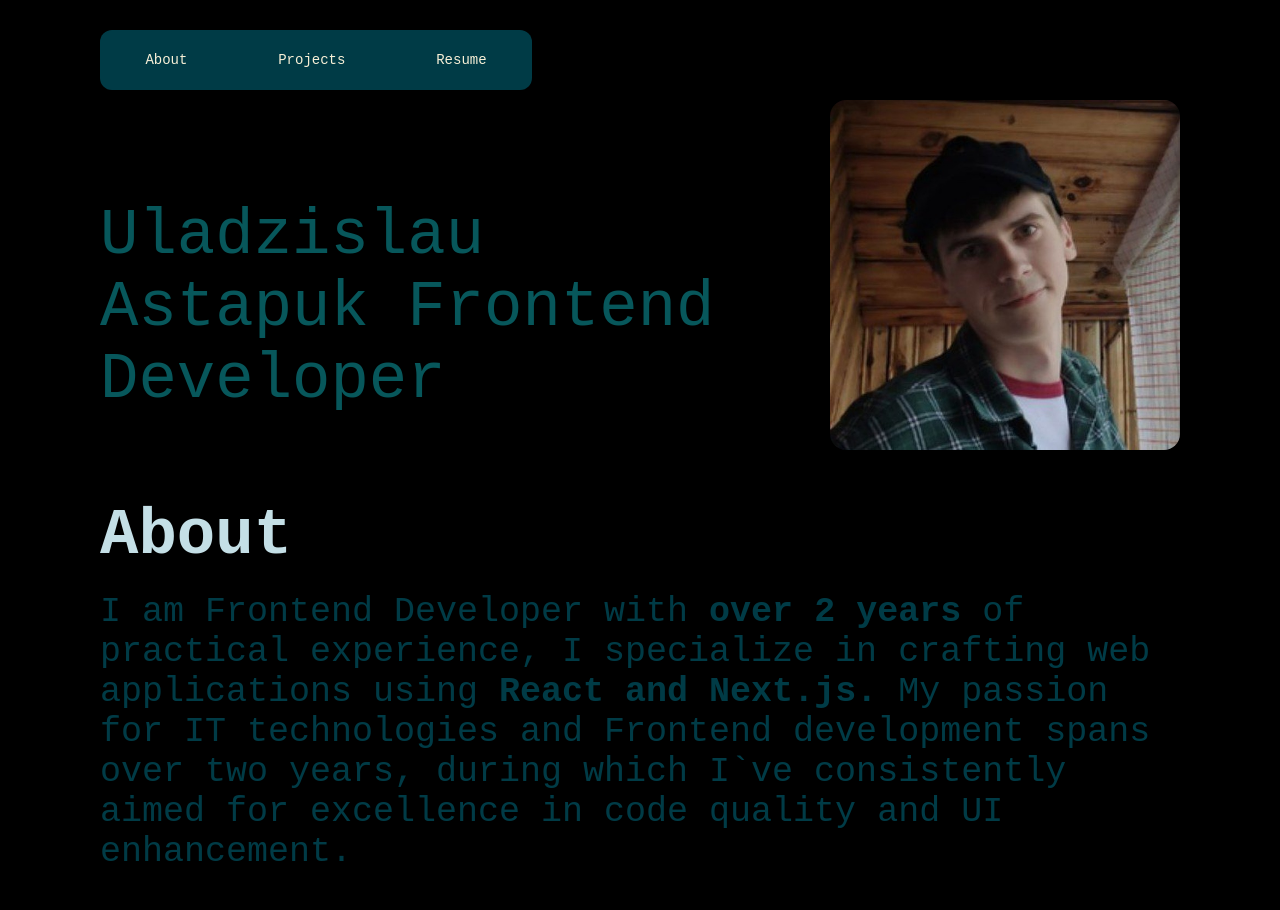
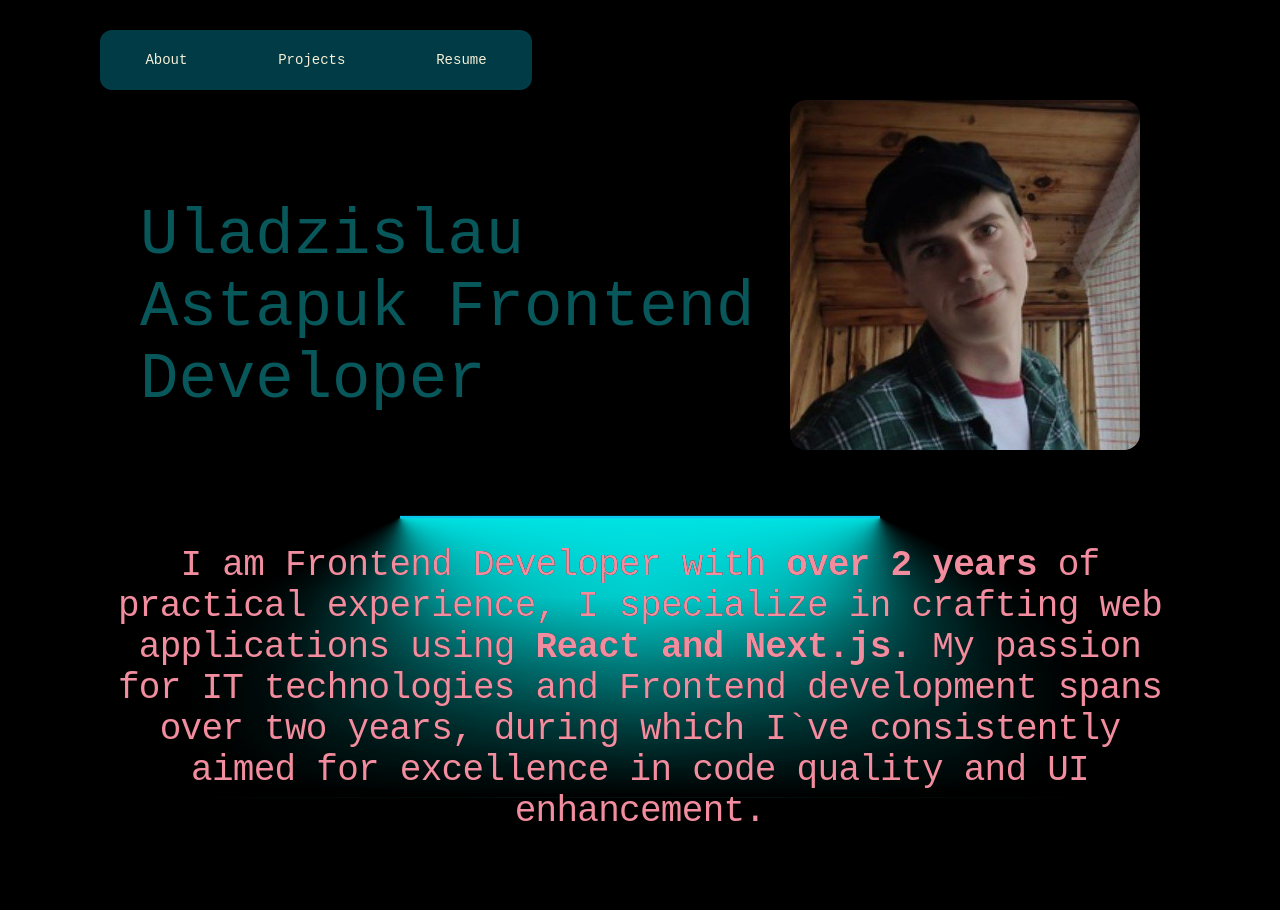
Before and after one commit to Sp0ngbik/partfolio, a Next.js app: page / in a window 1280 px wide. Shown: the top 910 px of the page. Built offline with nearby package versions, Linux system fonts and the light colour scheme.

Commit message:
working lamp

```diff
--- a/src/app/page.module.scss
+++ b/src/app/page.module.scss
@@ -1,3 +1,8 @@
+.mainBlock {
+  place-items: center;
+  width: 100%;
+}
+
 .infoBlock {
   display: flex;
   flex-direction: row;
--- a/src/app/page.tsx
+++ b/src/app/page.tsx
@@ -4,6 +4,7 @@ import React, { RefObject, useEffect, useRef } from 'react'
 import { gsap, TextPlugin } from 'gsap/all'
 import TechSkills from '@/components/TechSkills/TechSkills'
 import { ProfileCard } from '@/components/ProfileCard/ProfileCard'
+import { LampDemo } from '@/components/Lamp/LampContainer'
 
 export default function Home() {
   const textProduce: RefObject<HTMLDivElement> = useRef(null)
@@ -20,23 +21,25 @@ export default function Home() {
   })
 
   return (
-        <main>
+    <main className={s.mainBlock}>
       <div className={s.infoBlock} ref={containerRef}>
         <div ref={textProduce}></div>
         <div>
-                    <ProfileCard/>
+          <ProfileCard />
         </div>
       </div>
       <div className={s.about}>
-                    <h2>About</h2>
+        <LampDemo>
+          {/*<h2>About</h2>*/}
           <div>
             I am Frontend Developer with <span>over 2 years </span> of practical experience, I
             specialize in crafting web applications using <span>React and Next.js.</span> My passion
             for IT technologies and Frontend development spans over two years, during which I`ve
             consistently aimed for excellence in code quality and UI enhancement.
           </div>
+        </LampDemo>
       </div>
-            <TechSkills/>
+      <TechSkills />
     </main>
   )
 }
--- /dev/null
+++ b/src/components/Lamp/Lamp.module.scss
@@ -0,0 +1,256 @@
+.superContainer {
+  //margin-top: 2rem;
+
+  //padding: 1rem 0;
+  width: 100%;
+
+  font-size: 2.25rem;
+  font-weight: 500;
+  color: var(--color-light-900);
+
+  //color: red;
+  text-align: center;
+  letter-spacing: -0.02em;
+
+  background-image: linear-gradient(to bottom right, black, black);
+  background-clip: text;
+}
+
+@media (width >= 768px) {
+  .yourClassName {
+    font-size: 5rem;
+  }
+}
+
+.container {
+  position: relative;
+  z-index: 0;
+
+  overflow: hidden;
+  display: flex;
+  flex-direction: column;
+  align-items: center;
+  justify-content: center;
+
+  width: 100%;
+  min-height: 80vh;
+  margin: 0 auto;
+
+  border-radius: 0.375rem;
+}
+
+.subContainer {
+  isolation: isolate;
+  position: relative;
+  z-index: 0;
+  transform: scaleY(1.25);
+
+  display: flex;
+  flex: 1;
+  align-items: center;
+  justify-content: center;
+
+  width: 100%;
+}
+
+.subDiv {
+  position: absolute;
+  z-index: 20;
+  bottom: 0;
+  left: 0;
+
+  width: 100%;
+  height: 10rem;
+
+  background-color: var(--color-light-300); /* Вам нужно задать эту переменную в вашем CSS */
+
+  mask-image: linear-gradient(to top, white, transparent);
+}
+
+.subDiv2 {
+  position: absolute;
+  z-index: 20;
+  bottom: 0;
+  left: 0;
+
+  width: 10rem;
+  height: 100%;
+
+  //background-color: var(
+  //  --color-light-300
+  //); /* Вы должны определить CSS переменную --color-slate-950 в вашем стилевом определении */
+
+  //mask-image: linear-gradient(to right, white, transparent);
+}
+
+.firstMotion {
+  position: absolute;
+  right: 50%;
+
+  overflow: visible;
+
+  width: 30rem;
+  height: 14rem;
+
+  //color: white;
+
+  background: conic-gradient(from 70deg at center top, cyan, transparent, transparent);
+}
+
+.firstDiv {
+  position: absolute;
+  z-index: 20;
+  bottom: 0;
+  left: 0;
+
+  width: 100%;
+  height: 10rem;
+
+  background-color: black; /* Ensure to define the CSS variable --color-slate-950 in your style definition */
+
+  mask-image: linear-gradient(to top, black, transparent);
+}
+
+.secondDiv {
+  position: absolute;
+  z-index: 20;
+  bottom: 0;
+  left: 0;
+
+  width: 10rem;
+  height: 100%;
+
+  background-color: black;
+
+  mask-image: linear-gradient(to right, black, transparent);
+}
+
+.secondMotion {
+  position: absolute;
+  left: 50%;
+
+  width: 30rem;
+  height: 14rem;
+
+  color: white;
+
+  background: conic-gradient(from 290deg at center top, transparent, transparent, cyan);
+}
+
+.thirdDiv {
+  position: absolute;
+  z-index: 20;
+  right: 0;
+  bottom: 0;
+
+  width: 10rem;
+  height: 100%;
+
+  background-color: black; /* Make sure to define the CSS variable --color-slate-950 in your style definition */
+
+  mask-image: linear-gradient(to left, black, transparent);
+}
+
+.frthDiv {
+  position: absolute;
+  z-index: 20;
+  right: 0;
+  bottom: 0;
+
+  width: 100%;
+  height: 10rem;
+
+  background-color: black; /* Make sure to define the CSS variable --color-slate-950 in your style definition */
+
+  mask-image: linear-gradient(to top, black, transparent);
+}
+
+.fifthDiv {
+  position: absolute;
+  top: 50%;
+  transform: translateY(3rem) scaleX(1.5); /* 3rem corresponds to Tailwind's translate-y-12 and scaleX(1.5) to scale-x-150 */
+
+  width: 100%;
+  height: 12rem; /* Tailwind's h-48 */
+
+  background-color: transparent; /* This is a slate shade; replace with the equivalent of your `slate-950` color */
+  filter: blur(32px); /* This is a rough equivalent to Tailwind's blur-2xl */
+}
+
+.sixDiv {
+  position: absolute;
+  z-index: 50;
+  top: 50%;
+
+  width: 100%;
+  height: 12rem; /* Equivalent to Tailwind's h-48 */
+
+  opacity: 0.1; /* Tailwind's opacity-10 */
+  background-color: transparent;
+  backdrop-filter: blur(12px); /* backdrop-blur-md in Tailwind */
+}
+
+.sevenDiv {
+  position: absolute;
+
+  //z-index: 50;
+
+  //transform: translateY(-50%); /* Moves the element up by half its height */
+
+  width: 28rem; /* The custom width you've set */
+  height: 9rem; /* Equivalent to h-36 in Tailwind */
+  opacity: 0.5; /* Matches opacity-50 in Tailwind */
+  //background-color: #22d3ee; /* This is the hex color code for cyan-500 in Tailwind */
+  //filter: blur(64px); /* This is an approximation for blur-3xl in Tailwind */
+  //border-radius: 999px; /* Creates a fully rounded element, equivalent to rounded-full in Tailwind */
+
+  /* Make sure the inset-auto effect is managed correctly, depending on context. */
+}
+
+.thirdMotion {
+  position: absolute;
+  z-index: 30;
+  transform: translateY(-6rem); /* The negative value corresponds to the -translate-y-[6rem] */
+
+  width: 16rem; /* Tailwind's w-64 */
+  height: 9rem; /* Tailwind's h-36 */
+
+  opacity: 0.5; /* This corresponds to Tailwind's opacity-50 */
+  //background-color: #0bc5ea; /* This hex code is for Tailwind's bg-cyan-400 color */
+  filter: blur(32px); /* This gives a large blur effect resembling Tailwind's blur-2xl */
+  border-radius: 9999px; /* This creates a fully rounded element as with Tailwind's rounded-full */
+}
+
+.fourthMotion {
+  position: absolute;
+  z-index: 50;
+  transform: translateY(-7rem); /* This moves the element up by 7rem */
+
+  width: 30rem; /* Custom width as specified */
+  //width: 130rem; /* Custom width as specified */
+  height: 0.125rem; /* Equivalent to h-0.5 in Tailwind */
+
+  background-color: #0bc5ea; /* Hex code for Tailwind's bg-cyan-400 */
+}
+
+.eightDiv {
+  position: absolute;
+  z-index: 40;
+  transform: translateY(-12.5rem);
+
+  width: 100%;
+  height: 11rem; /* Equivalent to h-44 in Tailwind */
+}
+
+.lastDiv {
+  position: relative;
+  z-index: 50;
+  transform: translateY(-18rem); /* Tailwind's -translate-y-80 converted to rem */
+
+  display: flex;
+  flex-direction: column;
+  align-items: center;
+
+  //padding-right: 1.25rem;
+  //padding-left: 1.25rem;
+}
--- /dev/null
+++ b/src/components/Lamp/LampContainer.tsx
@@ -0,0 +1,92 @@
+'use client'
+import React from 'react'
+import { motion } from 'framer-motion'
+import clsx from 'clsx'
+import s from './Lamp.module.scss'
+
+export function LampDemo({ children }: { children: React.ReactNode }) {
+  return (
+    <LampContainer>
+      <motion.h1
+        initial={{ opacity: 0, y: 100 }}
+        whileInView={{ opacity: 1, y: 0 }}
+        transition={{
+          delay: 0.3,
+          duration: 0.8,
+          ease: 'easeInOut',
+        }}
+        className={s.superContainer}
+      >
+        {children}
+      </motion.h1>
+    </LampContainer>
+  )
+}
+
+export const LampContainer = ({
+  children,
+  className,
+}: {
+  children: React.ReactNode
+  className?: string
+}) => {
+  return (
+    <div className={clsx(s.container, className)}>
+      <div className={s.subContainer}>
+        <motion.div
+          initial={{ opacity: 0.5, width: '15rem' }}
+          whileInView={{ opacity: 1, width: '30rem' }}
+          transition={{
+            delay: 0.3,
+            duration: 0.8,
+            ease: 'easeInOut',
+          }}
+          className={s.firstMotion}
+        >
+          <div className={s.firstDiv} />
+          <div className={s.secondDiv} />
+        </motion.div>
+        <motion.div
+          initial={{ opacity: 0.5, width: '15rem' }}
+          whileInView={{ opacity: 1, width: '30rem' }}
+          transition={{
+            delay: 0.3,
+            duration: 0.8,
+            ease: 'easeInOut',
+          }}
+          className={s.secondMotion}
+        >
+          <div className={s.thirdDiv} />
+          <div className={s.frthDiv} />
+        </motion.div>
+        <div className={s.fifthDiv}></div>
+        <div className={s.sixDiv}></div>
+        <div className={s.sevenDiv}></div>
+        <motion.div
+          initial={{ width: '8rem' }}
+          whileInView={{ width: '16rem' }}
+          transition={{
+            delay: 0.3,
+            duration: 0.8,
+            ease: 'easeInOut',
+          }}
+          className={s.thirdMotion}
+        ></motion.div>
+        <motion.div
+          initial={{ width: '15rem' }}
+          whileInView={{ width: '30rem' }}
+          transition={{
+            delay: 0.3,
+            duration: 0.8,
+            ease: 'easeInOut',
+          }}
+          className={s.fourthMotion}
+        ></motion.div>
+
+        <div className={s.eightDiv}></div>
+      </div>
+
+      <div className={s.lastDiv}>{children}</div>
+    </div>
+  )
+}
```
Lines whose indentation alone changed are shown as unchanged.
